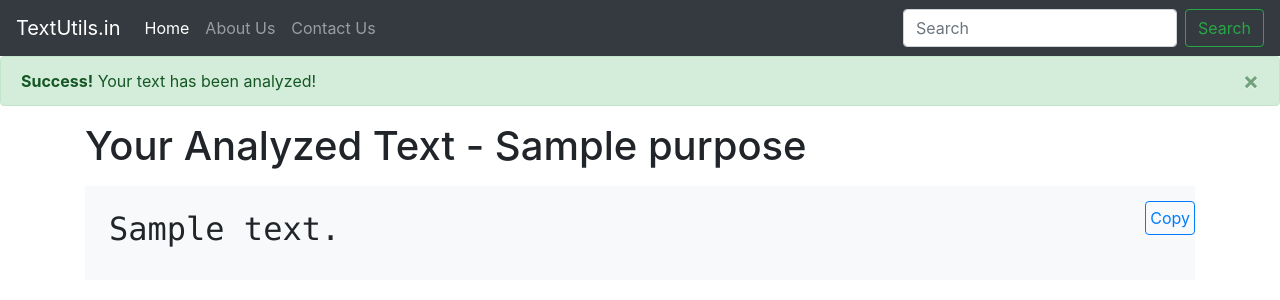
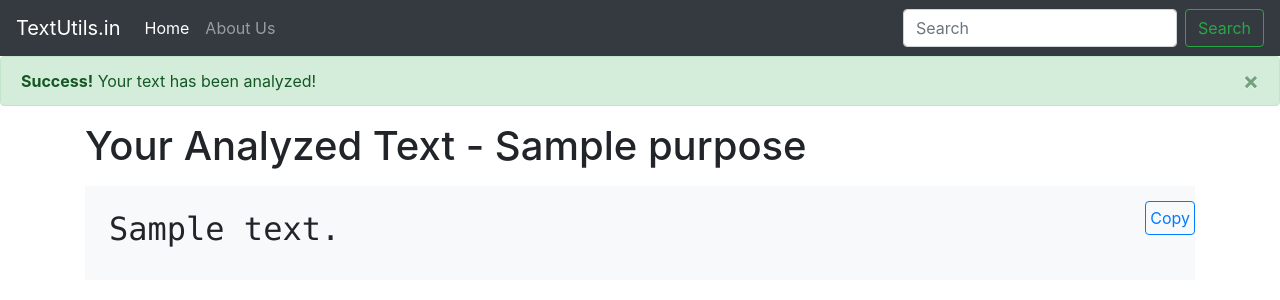
Before and after one commit to haris989/TextUtils, a Django app: template templates/analyze.html in a window 1280 px wide. Shown: the top 300 px of the page. Run offline with Django 3.2, Linux system fonts and the light colour scheme; the template is opened without the code that fills it: most values are stand-ins (such as "Sample title", 1, 10 or a date in 2020); some libraries are stand-ins or nearby versions.

Commit message:
Updated Analyze.html

```diff
--- a/templates/analyze.html
+++ b/templates/analyze.html
@@ -44,10 +44,6 @@
       <li class="nav-item">
         <a class="nav-link" href="/about">About Us</a>
       </li>
-      <li class="nav-item">
-        <a class="nav-link" href="#">Contact Us</a>
-      </li>
-
     </ul>
   </div>
   <form class="form-inline">
```
